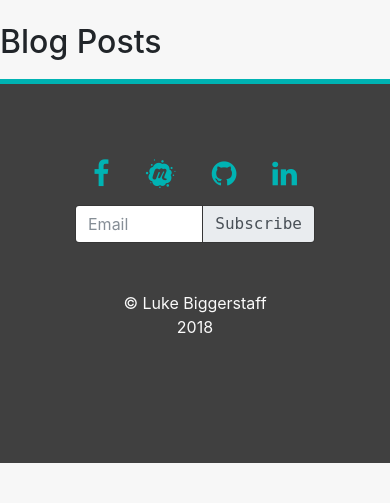
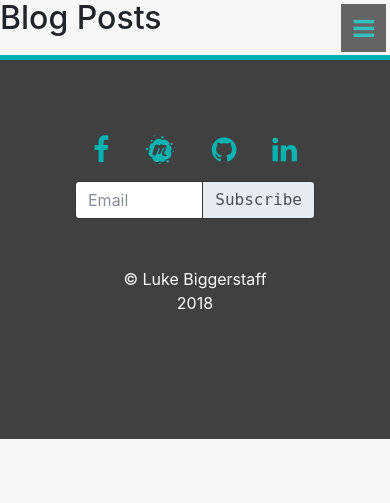
Before and after one commit to lukebiggerstaff/YADBlog, a Django app: page / in a window 390 px wide. Shown: the top 503 px of the page. Run offline with Django 3.2, Linux system fonts and the light colour scheme; data that the repository does not hold is empty; some libraries are stand-ins or nearby versions.

Commit message:
broke up nav.html into two components the the hamburger menu and the slider

```diff
--- a/yadblog/blog/templates/blog/nav.html
+++ b/yadblog/blog/templates/blog/nav.html
@@ -1,12 +1,18 @@
-<a href="">
-  <i class="fa"></i>
-</a>
-<a href="">
-  <i class="fa"></i>
-</a>
-<a href="">
-  <i class="fa"></i>
-</a>
-<a href="">
-  <i class="fa"></i>
-</a>
+<nav class="hamburger">
+  <div id="navMenuButton" class="nav-item-icon">
+    <i class="fa fa-bars"></i>
+  </div>
+</nav>
+
+<div id="navMenuSlider" class="navigation-items">
+    <div class="navigation-item-icon">
+      <a href="">
+        <i class="fa fa-user"></i>
+      </a>
+    </div>
+    <div class="navigation-item-icon">
+      <a href="/">
+        <i class="fa fa-home"></i>
+      </a>
+    </div>
+</div>
```
